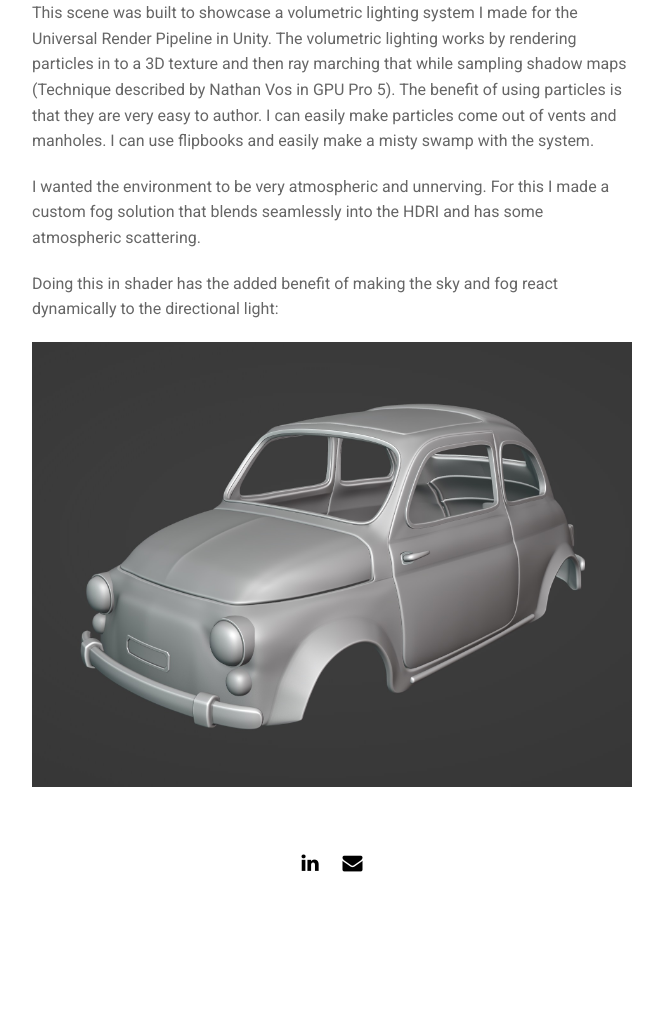
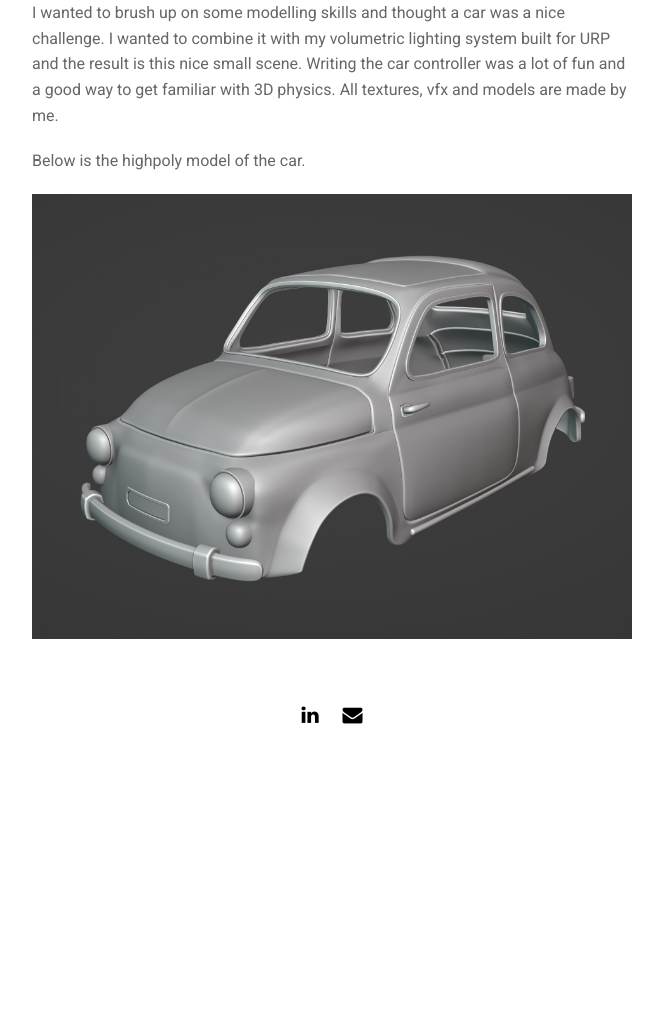
Before and after one commit to Jonasmortensen/jonasmortensen.github.io, a Jekyll site: the page built from projects/drive.md, in a window 1280 px wide. Shown: the part 498-1515 px from the top of the page, without its empty margins (308-971 px from the left). Built offline with Jekyll 4.4.1, drawn with Linux system fonts in a browser that asks for light colours; nearby versions of some CDN libraries; after the commit the page ends 1367 px from its top, so only the background shows below that.

Commit message:
Added description for the car

```diff
--- a/projects/drive.md
+++ b/projects/drive.md
@@ -28,10 +28,8 @@ title: 'Fall Drive'
 ></iframe>
 </div>
 
-This scene was built to showcase a volumetric lighting system I made for the Universal Render Pipeline in Unity. The volumetric lighting works by rendering particles in to a 3D texture and then ray marching that while sampling shadow maps (Technique described by Nathan Vos in GPU Pro 5). The benefit of using particles is that they are very easy to author. I can easily make particles come out of vents and manholes. I can use flipbooks and easily make a misty swamp with the system.
+I wanted to brush up on some modelling skills and thought a car was a nice challenge. I wanted to combine it with my volumetric lighting system built for URP and the result is this nice small scene. Writing the car controller was a lot of fun and a good way to get familiar with 3D physics. All textures, vfx and models are made by me.
 
-I wanted the environment to be very atmospheric and unnerving. For this I made a custom fog solution that blends seamlessly into the HDRI and has some atmospheric scattering.
-
-Doing this in shader has the added benefit of making the sky and fog react dynamically to the directional light:
+Below is the highpoly model of the car.
 
 {% include imagenourl.html image="projects/drive/carmodel.jpg" %}
```
